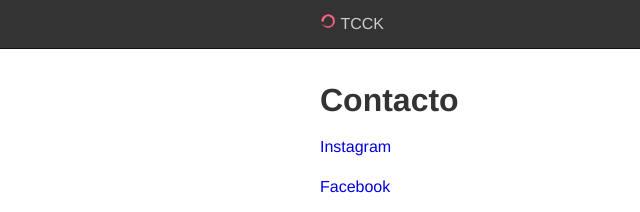
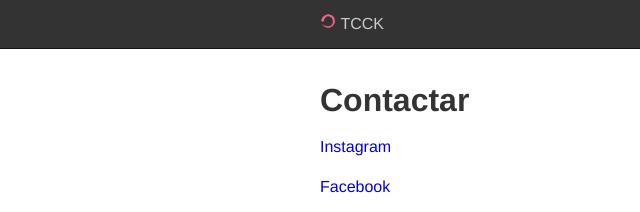
Before and after one commit to tcck/tcck.github.io, a plain HTML site: page docs/contact/index.html in a window 1280 px wide. Shown: the top 212 px of the page, 0-640 px from the left. Drawn offline with Linux system fonts and the light colour scheme.

Commit message:
fix ghci auto commit try13
commit b23b4fd
Author: Jeremías <jrmsdev@gmail.com>
Date:  Sun Oct 4 04:40:58 2020 -0300

Actor: jrmsgit

```diff
--- a/docs/contact/index.html
+++ b/docs/contact/index.html
@@ -27,7 +27,7 @@
 </nav>
 
 <main>
-<h1>Contacto</h1>
+<h1>Contactar</h1>
 <p><a href="https://instagram.com/tcck.uy/">Instagram</a></p>
 <p><a href="https://fb.me/tcck.uy">Facebook</a></p>
 <p><a href="https://wa.me/59892916460">WhatsApp</a></p>
```
